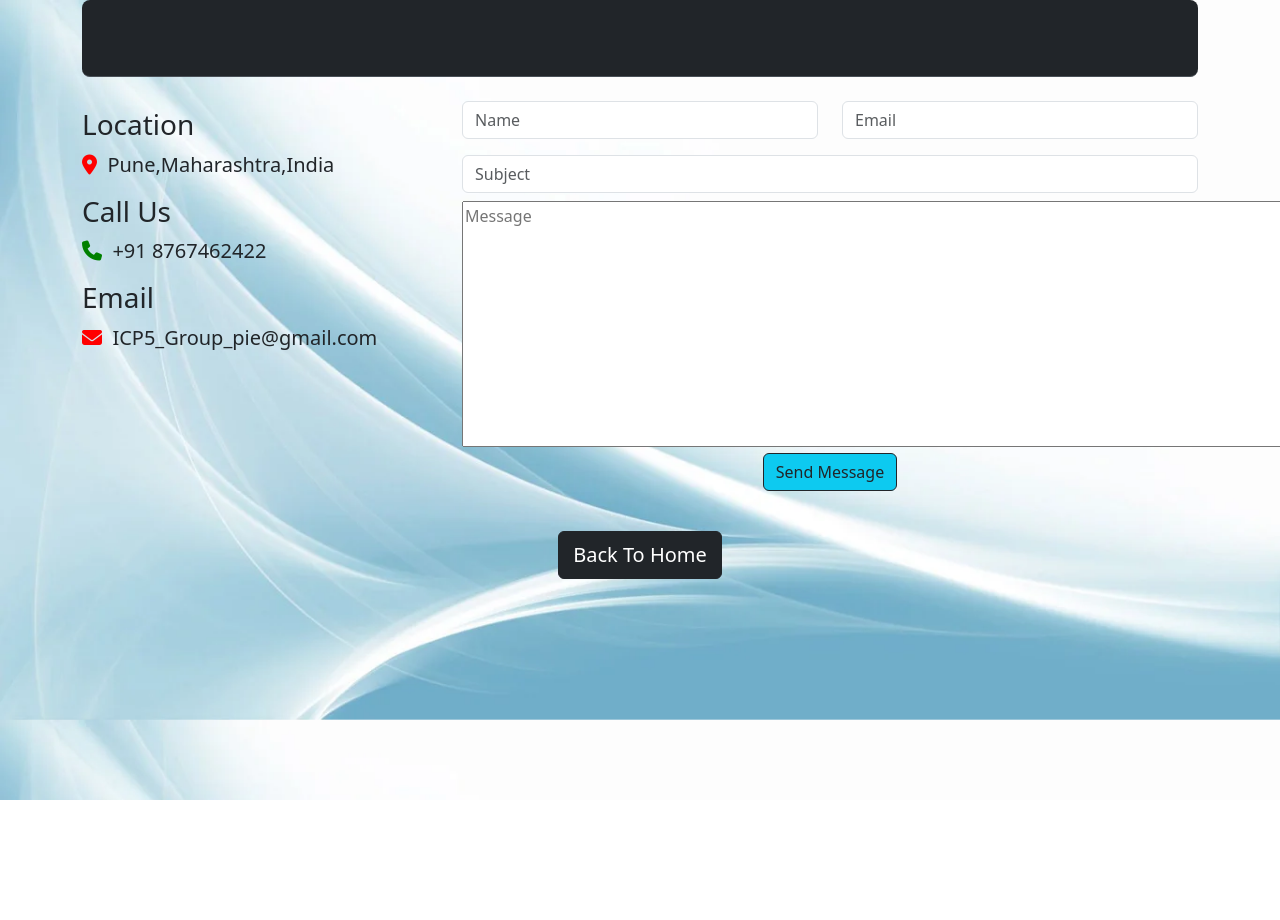
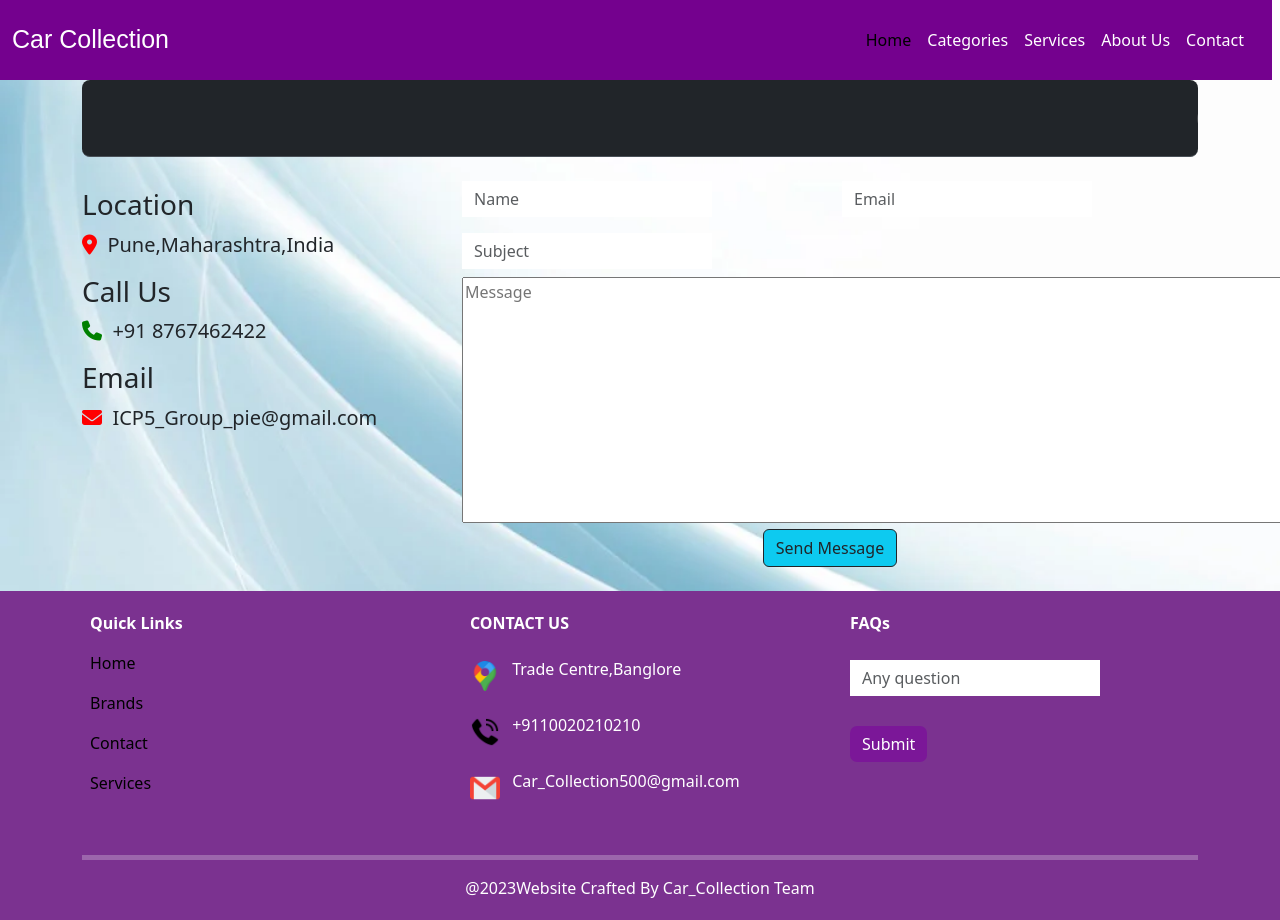
Before and after one commit to kunaldec022002/Luxury_Cars, a plain HTML site: page contact.html in a window 1280 px wide. Shown: the top 920 px of the page. Before the commit the page ends 800 px from the top, so only its background shows below. Drawn offline with nearby package versions, Linux system fonts and the light colour scheme.

Commit message:
basic work on contact page

```diff
--- a/contact.html
+++ b/contact.html
@@ -51,10 +51,176 @@
     display: flex;
     margin: auto;
   }
+
+  #home-nav
+{
+
+    top: 0px;
+
+}
+
+
+
+.nav-img
+{
+    margin-left: 30px;
+    margin-right: 840px;
+    height: 100px;
+    width: 150px;
+}
+
+#home-name
+{
+    color:white;
+}
+
+#home-name:hover
+{
+    color: black;
+}
+.nav-item a
+{
+    margin:0px;
+    color: white;
+}
+
+
+.container-fluid
+{
+    background-color:#74018e;
+    margin: -8px;
+    padding: 20px;
+}
+#collection-img
+{
+    box-shadow: 2px 2px 5px 3px #333333;
+    border-radius: 15px;
+}
+
+
+
+.menu-img
+{
+  height: 10px;
+}
+
+.home-name:hover
+{
+    color: white;
+    text-decoration: underline;
+    background-color: blueviolet;
+}
+/*footer*/
+
+#footer
+{
+    background:#7b3290;
+    color: #fff;
+}
+
+.footer-box
+{
+    padding: 20px;
+}
+.footer-box img
+{
+    width: 60px;
+    margin-top: 10px;
+}
+
+ .footer-box .direction
+{
+ margin-right: 8px;
+ font-size: 25px;
+ height: 30px;
+ width:30px;
+ text-align: center;
+ }
+
+ .form-control
+ {
+    box-shadow: none !important;
+    border: none;
+    border-radius: 0px;
+    margin-top: 25px;
+    max-width: 250px;
+ }
+
+ .footer-box .btn-primary
+ {
+    box-shadow: none !important;
+    border: none;
+    border-radius: 7px;
+    margin-top: 30px;
+    background-color:#7b1798;
+ }
+
+ hr
+ {
+    background-color: #fff;
+    height: 5px;
+ }
+
+.copyright
+{
+    margin-bottom: 0;
+    padding-bottom: 20px;
+    text-align: center;
+}
+
+.footer-quick-link
+{
+    color:black;
+    text-decoration: none;
+}
+.footer-quick-link:hover
+{
+
+    color: #fff;
+}
+.banner-content
+{
+    font-size: 20px;
+    text-align: center;
+}
      </style>
 
 </head>
 <body background="./Images/BMW/wallpaper.webp">
+
+    <section id="nav-bar">
+
+        <nav class="navbar navbar-expand-lg ">
+            <div class="container-fluid">
+
+              <button class="navbar-toggler" type="button" data-bs-toggle="collapse" data-bs-target="#navbarNav" aria-controls="navbarNav" aria-expanded="false" aria-label="Toggle navigation">
+                <img src="./Image/icons/menu.png" class="menu-img"/>
+              </button>
+              <div class="collapse navbar-collapse" id="navbarNav">
+                <span style="color: white; font-size: 25px;font-family:sans-serif;">Car Collection</span>
+                <ul class="navbar-nav ms-auto">
+                  <li class="nav-item">
+                    <a class="nav-link active" aria-current="page" href="#">Home</a>
+                  </li>
+                  <li class="nav-item">
+                    <a class="nav-link" href="./categories.html">Categories</a>
+                  </li>
+                  <li class="nav-item">
+                    <a class="nav-link" href="./service.html">Services</a>
+                  </li>
+                  <li class="nav-item">
+                    <a class="nav-link" href="./about.html">About Us</a>
+                  </li>
+                  <li class="nav-item">
+                    <a class="nav-link" href="./contact.html">Contact</a>
+                  </li>
+                </ul>
+              </div>
+            </div>
+          </nav>
+
+
+    </section>
 
     <div class="container ">
         <div class="row">
@@ -126,12 +292,67 @@
           </div>
         </div>
     </div>
+    <br/>
 
     <script
     src="https://cdn.jsdelivr.net/npm/bootstrap@5.3.1/dist/js/bootstrap.bundle.min.js"
     integrity="sha384-HwwvtgBNo3bZJJLYd8oVXjrBZt8cqVSpeBNS5n7C8IVInixGAoxmnlMuBnhbgrkm"
     crossorigin="anonymous"></script>
-    <button type="button" class="btn btn-dark home-btn"><a href="./index.html"class=" home-btn1"> Back To Home</a></button>
+
+
+     <!---footer section-->
+
+     <section id="footer">
+
+        <div class="container">
+
+          <div class="row">
+
+            <div class="col-md-4 footer-box">
+              <p><b>Quick Links</b></p>
+              <P>
+                <a href="./index.html" class="footer-quick-link">Home</a>
+            </P>
+
+            <P>
+              <a href="./categories.html"  class="footer-quick-link">Brands</a>
+            </P>
+
+            <P>
+              <a href="./contact.html"  class="footer-quick-link">Contact</a>
+            </P>
+
+            <P>
+              <a href="./service.html"  class="footer-quick-link">Services</a>
+            </P>
+
+
+            </div>
+
+            <div class="col-md-4 footer-box">
+              <p><b>CONTACT US</b></p>
+              <p>
+                <img src="./Image/icons/google-maps.png" class="direction"/>
+                 Trade Centre,Banglore</p>
+              <p>
+                <img src="./Image/icons/telephone-call.png"  class="direction"/>
+                 +9110020210210</p>
+              <p>
+                <img src="./Image/icons/gmail (1).png"  class="direction"/> Car_Collection500@gmail.com</p>
+            </div>
+
+            <div class="col-md-4 footer-box">
+
+              <p><b>FAQs</b></p>
+              <input type="email" class="form-control" placeholder="Any question"  />
+              <button type="button" class="btn btn-primary" onclick="submit()">Submit</button>
+            </div>
+          </div>
+          <hr>
+          <p class="copyright">@2023Website Crafted By Car_Collection Team</p>
+        </div>
+       </section>
+
 
 </body>
 </html>
```
